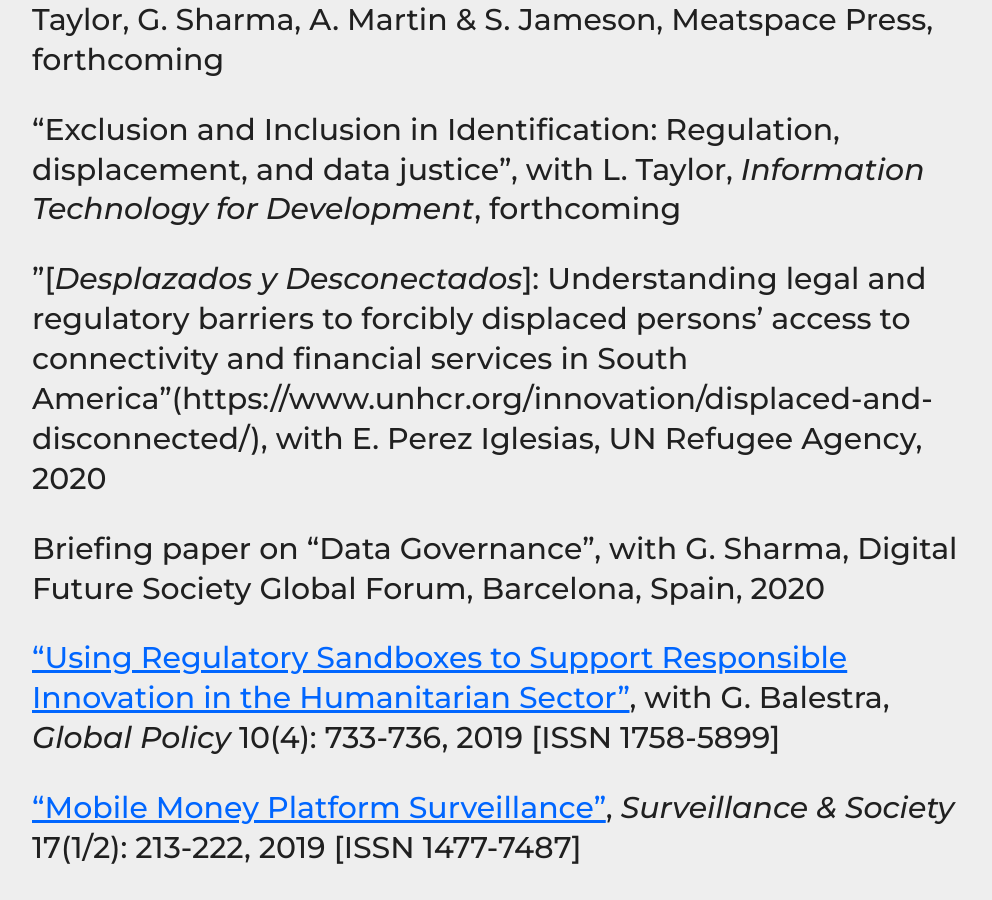
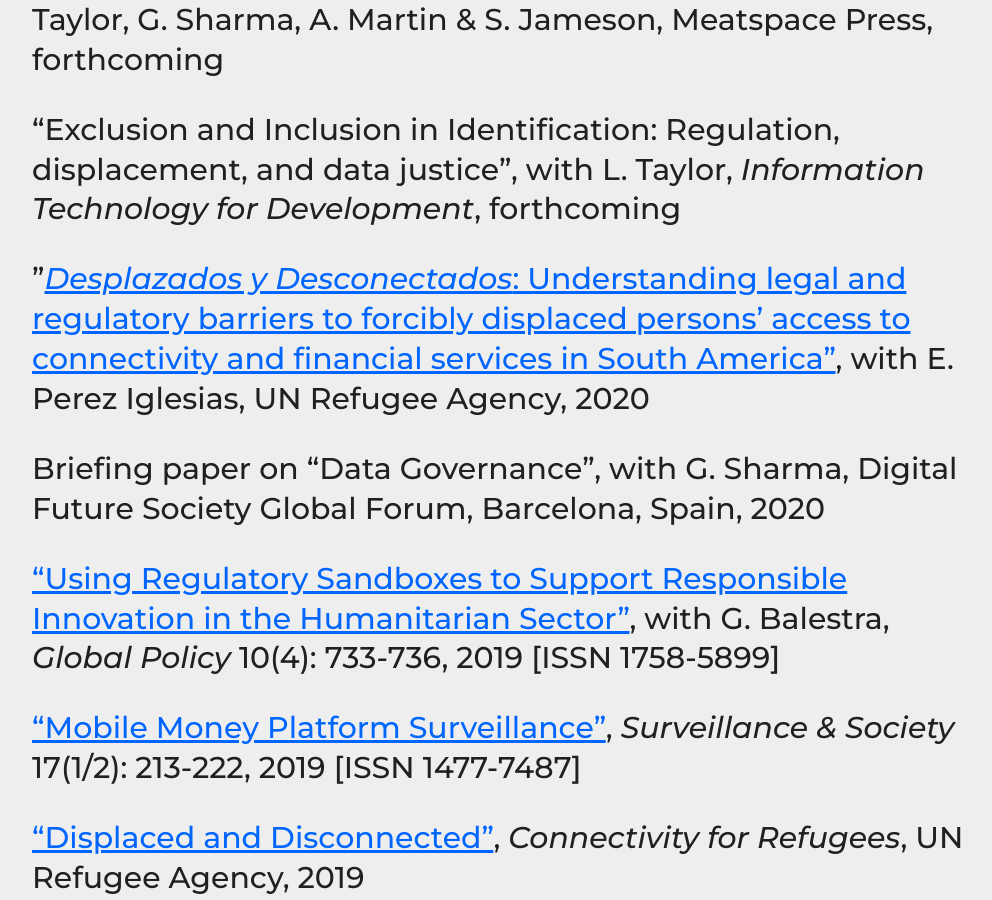
Before and after one commit to haroonalrasheed/641a, a Jekyll site: the page built from select-publications/index.md, in a window 1280 px wide and 900 px high, scrolled down 508 px. Shown: the whole window, without its empty margins (132-1124 px from the left). Built offline with Jekyll 4.4.1, drawn with Linux system fonts in a browser that asks for light colours.

Commit message:
Update index.md

```diff
--- a/select-publications/index.md
+++ b/select-publications/index.md
@@ -11,8 +11,8 @@ _[Contact me](mailto:a.k.martin@alumni.lse.ac.uk) for copies of articles/chapter
 
 "Exclusion and Inclusion in Identification: Regulation, displacement, and data justice", with L. Taylor, *Information Technology for Development*, forthcoming
 
-"[*Desplazados y Desconectados*]: Understanding legal and regulatory barriers to forcibly displaced persons’ access to connectivity
-and financial services in South America"(https://www.unhcr.org/innovation/displaced-and-disconnected/), with E. Perez Iglesias, UN Refugee Agency, 2020
+"[*Desplazados y Desconectados*: Understanding legal and regulatory barriers to forcibly displaced persons’ access to connectivity
+and financial services in South America"](https://www.unhcr.org/innovation/displaced-and-disconnected/), with E. Perez Iglesias, UN Refugee Agency, 2020
 
 Briefing paper on "Data Governance", with G. Sharma, Digital Future Society Global Forum, Barcelona, Spain, 2020
 
```
